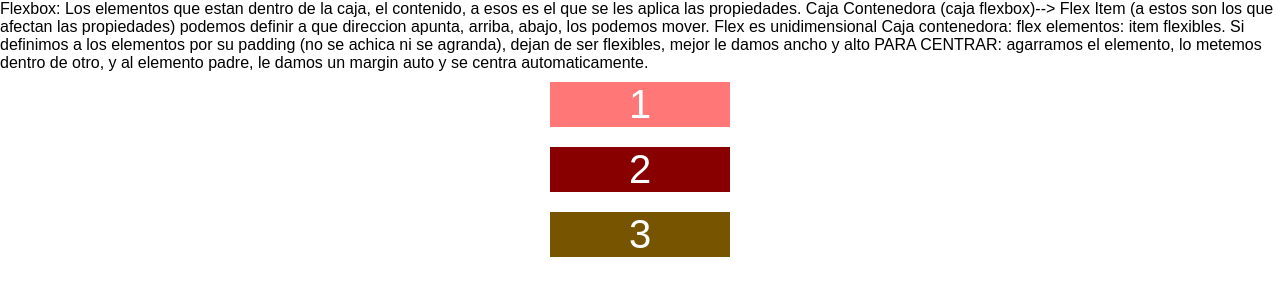
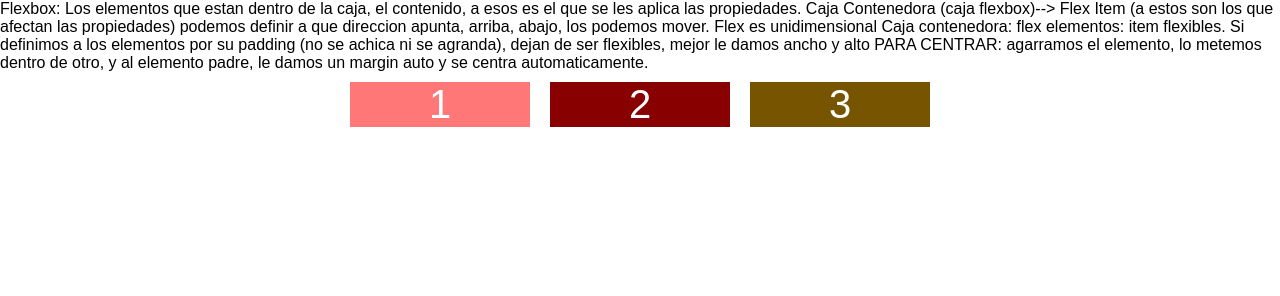
Before and after one commit to andresf9824/HTML-Y-CSS, a plain HTML site: page CURSO HTML Y CSS/CSS/FLEXBOX/index.html in a window 1280 px wide. Drawn offline with Linux system fonts and the light colour scheme.

Commit message:
Flex Basis, Grow y shrink

```diff
--- /dev/null
+++ b/CURSO HTML Y CSS/CSS/FLEX BASIS/styles.css
@@ -0,0 +1,36 @@
+div, body {
+    box-sizing: border-box;
+}
+
+.flexbox {
+    display: flex;
+    flex-flow: row;
+    border: 2px solid #0009;
+    margin: 20px;
+    height: 100px;
+    align-items: center;
+    justify-content: space-evenly;
+    background-color: #fff;
+    color: #fff;
+}
+
+.flex-item {
+    background-color: aquamarine;
+   /* flex-grow: 1;*/  /*Como agarrar los espacios disponibles y los dividieramos en muchas partes, cada elemento (flex item)va a tener una parte de esos espacios disponibles*/
+    flex-shrink: 1; /*define cuanto debe encogerse un elemento, 1 que es por defecto se encoge si es necesario, 0 no se encoge, 2 se encoge el doble que otros elementos. si hay varios elementos en espacios limitados, el navegador necesita encoger su tamaño.*/
+    width: 50px;
+    /*Flex Basis: Empieza midiendo esto, ya luego vemos si te encoges o no Ejemplo: .item {flex-basis 200px} 200px de base, si sobra espacio, crece(flex-grow) si falta espacio, se encoge (flex-shrink) */
+    /*flex grow por defecto es 0, shrink por defecto es 1, basis por defecto es auto.*/
+    /*Flex abrevia a las 3: 0 1 auto (Grow, shrink y basis)*/
+}
+
+.flex-item:first-child {
+    background-color: orchid;
+    flex-shrink: 3;
+
+}
+
+.flex-item:last-child {
+    background-color: #f67;
+
+}
--- a/CURSO HTML Y CSS/CSS/FLEXBOX/styles.css
+++ b/CURSO HTML Y CSS/CSS/FLEXBOX/styles.css
@@ -5,11 +5,13 @@ body {
 
 .flexbox {
     display: flex;
-    flex-direction: column;
-    /*justify-content: center /*para centrar si uso en el direction row* EJE PRINCIPAL*/
-    align-items: center; /*si quiero centrar y tengo el direction en colunm uso este. Alinea en el eje cruzado. Si tengo mas de un elemento (fila o colunma, es mejor align contents)*/
+    flex-direction: row;
+    justify-content: center /*para centrar si uso en el direction row* EJE PRINCIPAL*/
+    /*align-items: center; /*si quiero centrar y tengo el direction en colunm uso este. Alinea en el eje cruzado. Si tengo mas de un elemento (fila o colunma, es mejor align contents)*/
 
     /*flex-wrap: wrap; /*nos permite controlar el comportamiento de los flex item una vez que el espacio en el contenedor es insuficiente para abarcar todos. Se le da al flexbox, pueden cambiar de linea, una debajo del otro. Tambien eta flex-flow*/
+    /*GAP: añade separacion entre los hijos del contenedor sin necesidad de margenes*/
+    /*ALIGN Self: se le aplica a los hijos, agarramos un elemento puntual y lo llevamos a donde queremos. Funciona solo cuando usamos "aligns items*/
 }
 .flex-item {
 
```
Also changed, not shown: CURSO HTML Y CSS/CSS/FLEX BASIS/index.html (added, +17 -0 lines).
